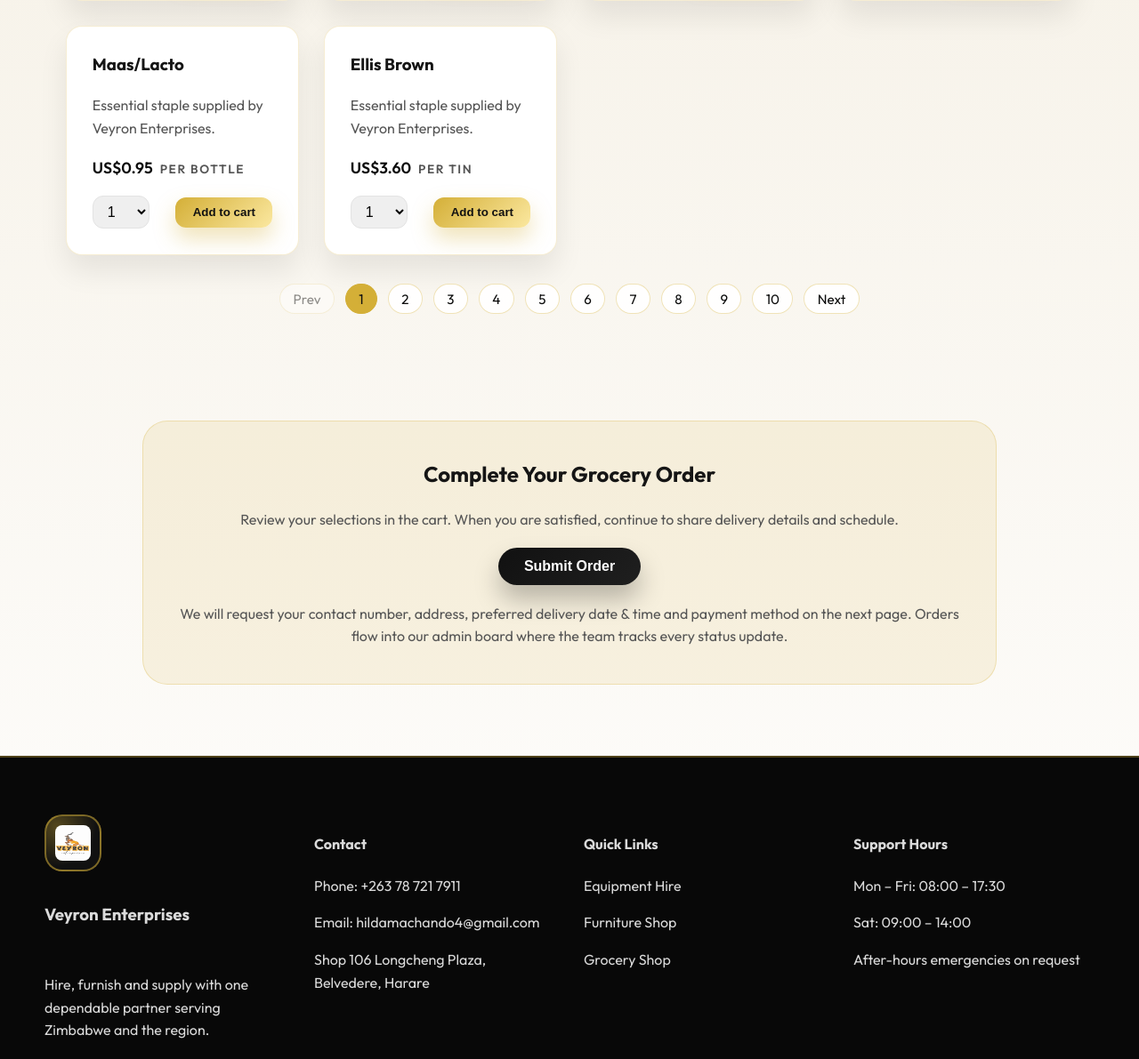
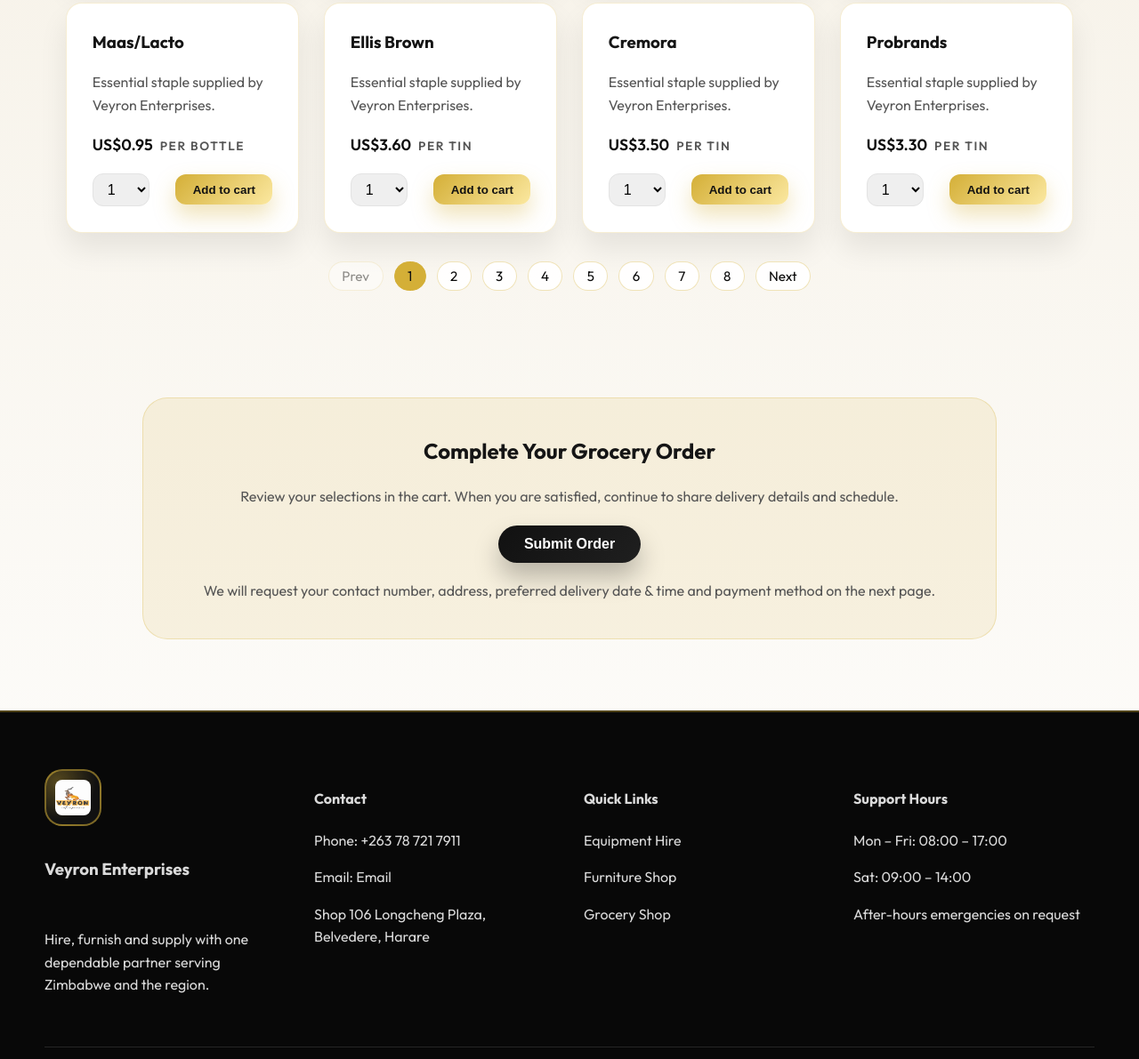
Before and after one commit to hilda04/Veyron, a plain HTML site: page public/groceries.html in a window 1280 px wide. Shown: the part 851-2042 px from the top of the page at 89% size. Drawn offline with Linux system fonts and the light colour scheme.

Commit message:
Update groceries.html

```diff
--- a/public/groceries.html
+++ b/public/groceries.html
@@ -41,7 +41,7 @@
       <section class="page-hero">
         <h1>Fresh Groceries & Pantry Essentials</h1>
         <p>
-          Stock kitchens, canteens and outreach programmes with farm-direct produce and reliable dry goods. Add what you need to your cart,
+          Stock up with farm-direct produce and reliable dry goods. Add what you need to your cart,
           then submit your order for our provisioning team to coordinate delivery.
         </p>
       </section>
@@ -49,13 +49,13 @@
       <section class="section">
         <div class="section-heading">
           <h2>Weekly Favourites</h2>
-          <p>Choose ready-to-go packs or mix individual items. Quantities reflect bundled sizes that maintain freshness.</p>
         </div>
         <div class="product-controls">
           <input type="search" placeholder="Search groceries" aria-label="Search groceries" data-product-search />
           <select aria-label="Sort groceries" data-product-sort>
             <option value="default">Sort by</option>
             <option value="az">Name A–Z</option>
+            <option value="za">Name Z-A</option>
           </select>
         </div>
         <div class="product-grid" data-product-grid></div>
@@ -67,7 +67,7 @@
         <p>Review your selections in the cart. When you are satisfied, continue to share delivery details and schedule.</p>
         <div class="alert error" data-cart-alert></div>
         <button class="btn btn-primary" type="button" data-submit-order>Submit Order</button>
-        <p>We will request your contact number, address, preferred delivery date &amp; time and payment method on the next page. Orders flow into our admin board where the team tracks every status update.</p>
+        <p>We will request your contact number, address, preferred delivery date &amp; time and payment method on the next page. </p>
       </section>
     </main>
 
@@ -99,7 +99,7 @@
           <div>
             <h4>Contact</h4>
             <p>Phone: <a href="tel:+263787217911">+263 78 721 7911</a></p>
-            <p>Email: <a href="mailto:hildamachando4@gmail.com">hildamachando4@gmail.com</a></p>
+            <p>Email: <a href="mailto:hildamachando4@gmail.com">Email</a></p>
             <p>Shop 106 Longcheng Plaza, Belvedere, Harare</p>
           </div>
           <div>
@@ -110,7 +110,7 @@
           </div>
           <div>
             <h4>Support Hours</h4>
-            <p>Mon – Fri: 08:00 – 17:30</p>
+            <p>Mon – Fri: 08:00 – 17:00</p>
             <p>Sat: 09:00 – 14:00</p>
             <p>After-hours emergencies on request</p>
           </div>
@@ -129,7 +129,7 @@
       window.shopConfig = {
         category: 'Groceries',
         dataUrl: 'data/groceries.json',
-        pageSize: 6,
+        pageSize: 8,
       };
     </script>
     <script src="scripts/shop.js"></script>
```
